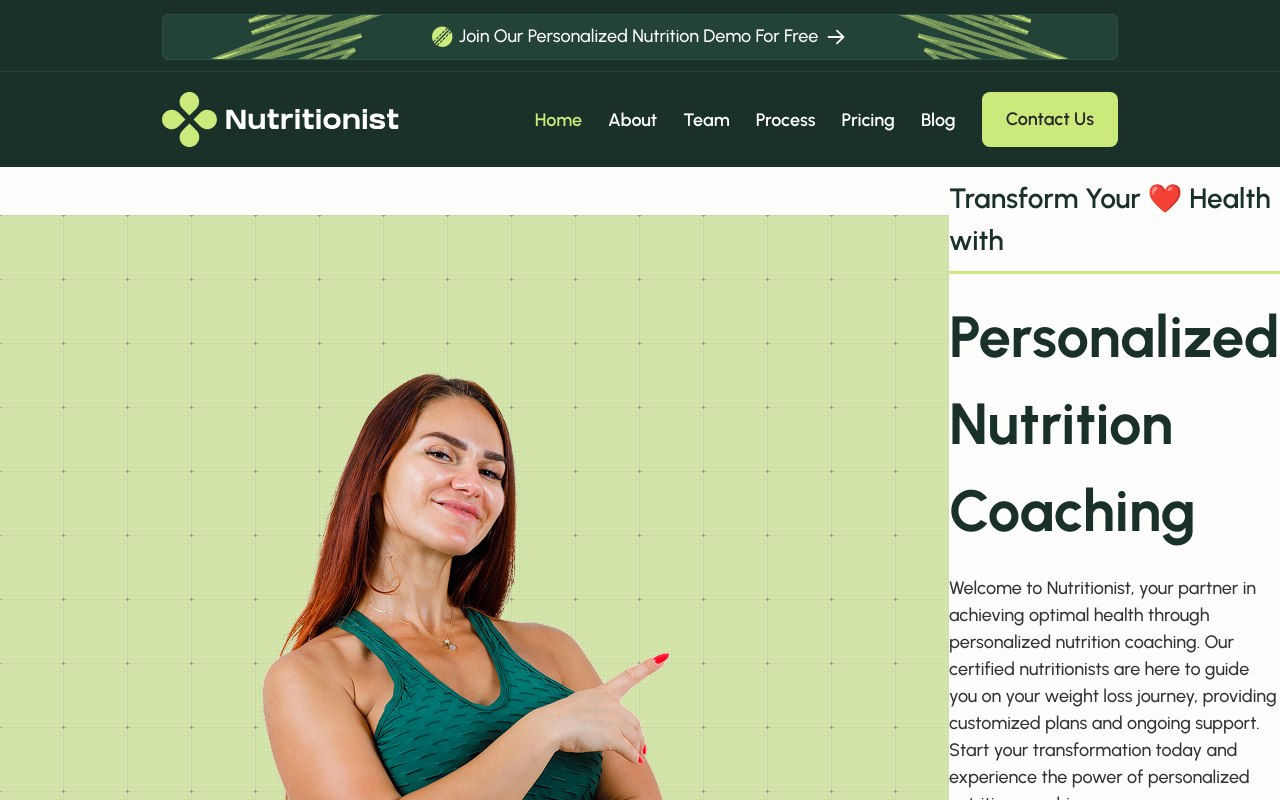
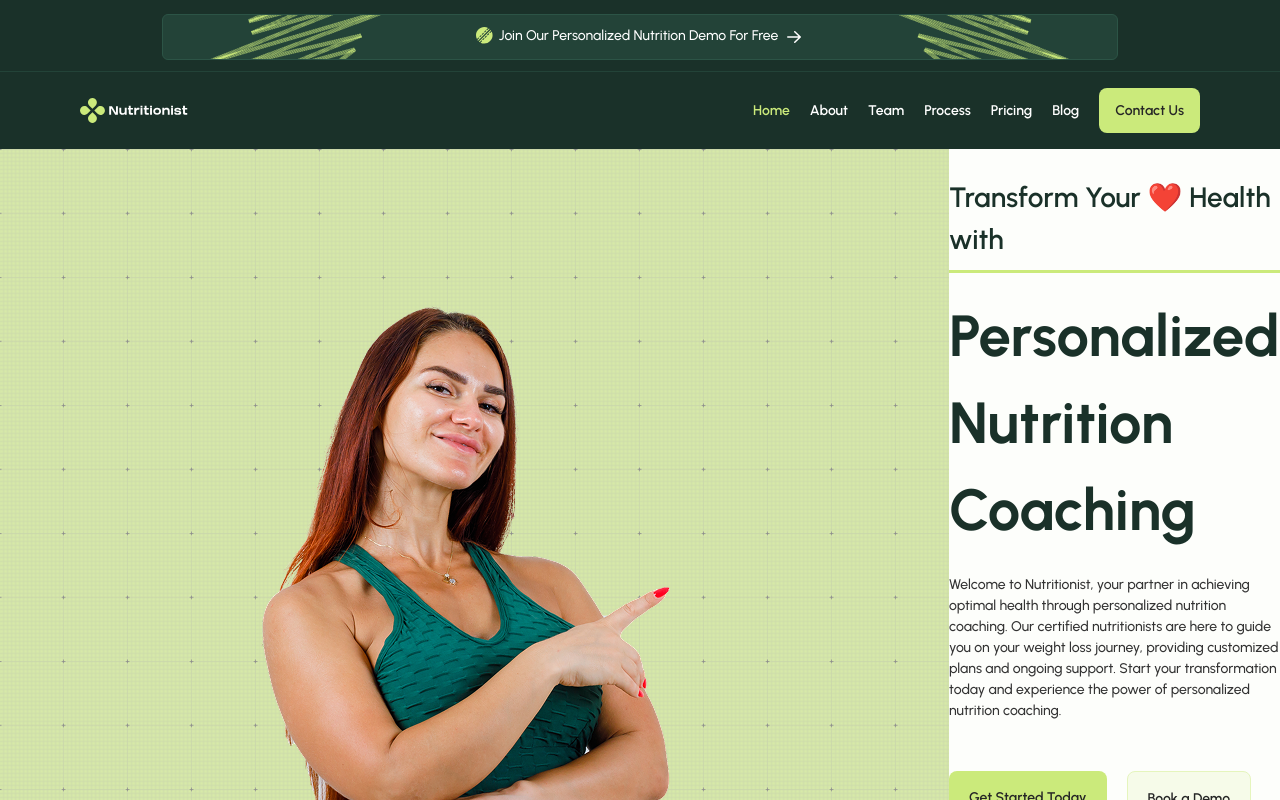
Before and after one commit to YuRo711/Nutritionist, a React (Create React App) app: page / in a window 1280 px wide. Shown: the top 800 px of the page. Built offline with nearby package versions, Linux system fonts and the light colour scheme.

Commit message:
adapted header to laptop

```diff
--- a/src/components/Header/Header.scss
+++ b/src/components/Header/Header.scss
@@ -33,11 +33,15 @@
 }
 
 .header__nav {
-  height: 95px;
   padding: 20px 162px;
   box-sizing: border-box;
   display: flex;
+  align-items: center;
   justify-content: space-between;
+}
+
+.header__logo {
+  height: 45px;
 }
 
 .header__links {
@@ -66,3 +70,32 @@
 .header__button:hover {
   background-color: $color-green-80;
 }
+
+
+@media screen and (max-width: 1500px) and (min-width: 600px) {
+  .header__nav {
+    padding: 16px 80px;
+  }
+
+  .header__logo {
+    height: 25px;
+  }
+
+  .header__links {
+    gap: 20px;
+  }
+
+  .header__demo-icon {
+    height: 17px;
+    width: 17px;
+  }
+
+  .header__demo-arrow {
+    height: 20px;
+    width: 20px;
+  }
+
+  .header__button {
+    padding: 12px 16px;
+  }
+}
--- a/src/components/Home/Pricing/Plan/Plan.scss
+++ b/src/components/Home/Pricing/Plan/Plan.scss
@@ -22,6 +22,7 @@
 .plan__text {
   color: $color-grey-15;
   margin-top: 40px;
+  margin-bottom: 40px;
 }
 
 .plan__price-number {
@@ -33,7 +34,7 @@
 
 .plan__price {
   color:$color-grey-20;
-  margin-top: 40px;
+  margin-top: auto;
 }
 
 .plan__button {
--- a/src/index.scss
+++ b/src/index.scss
@@ -52,4 +52,11 @@ button {
   font-size: 18px;
 }
 
+
+@media screen and (max-width: 1500px) and (min-width: 600px) {
+  p, a, button {
+    font-size: 14px
+  }
+}
+
 @import url("./vendor/fonts.css");
```
Also changed, not shown: src/images/hero laptop.png (added), src/images/hero mobile.png (added).
